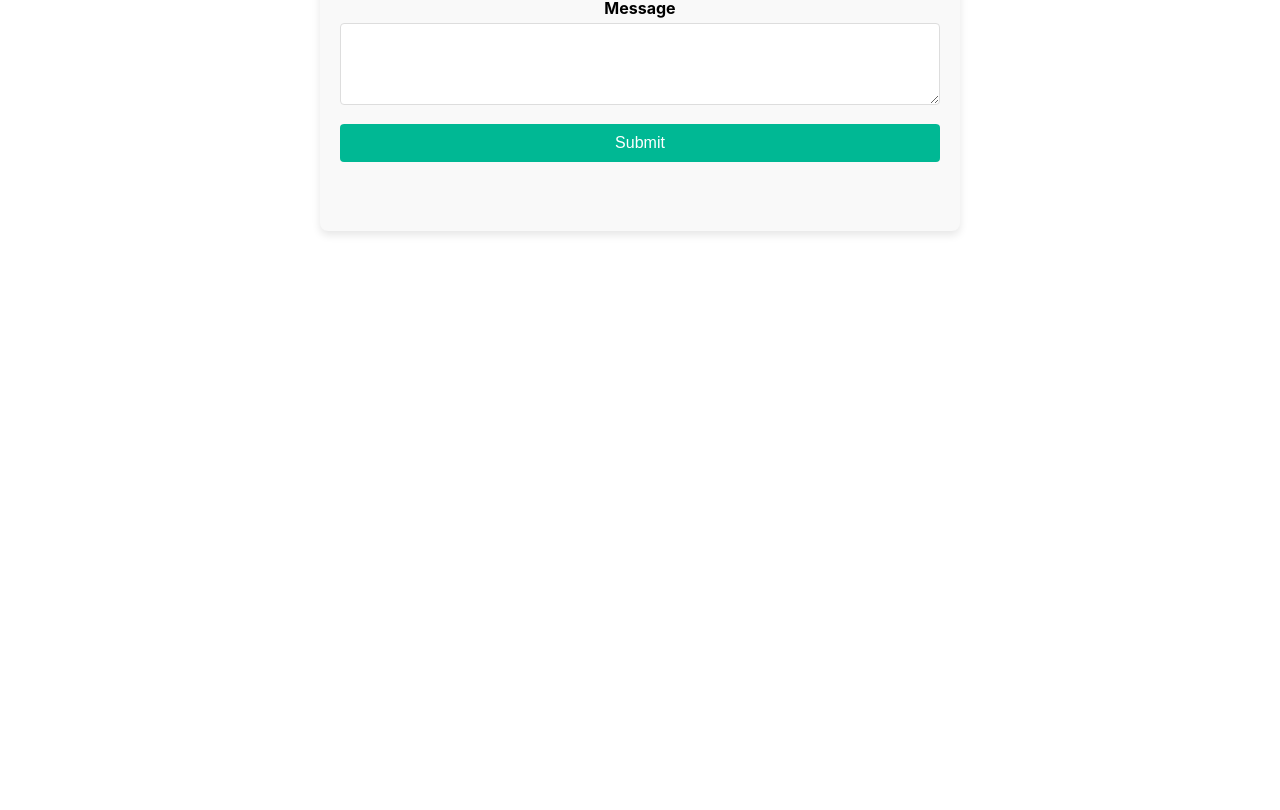
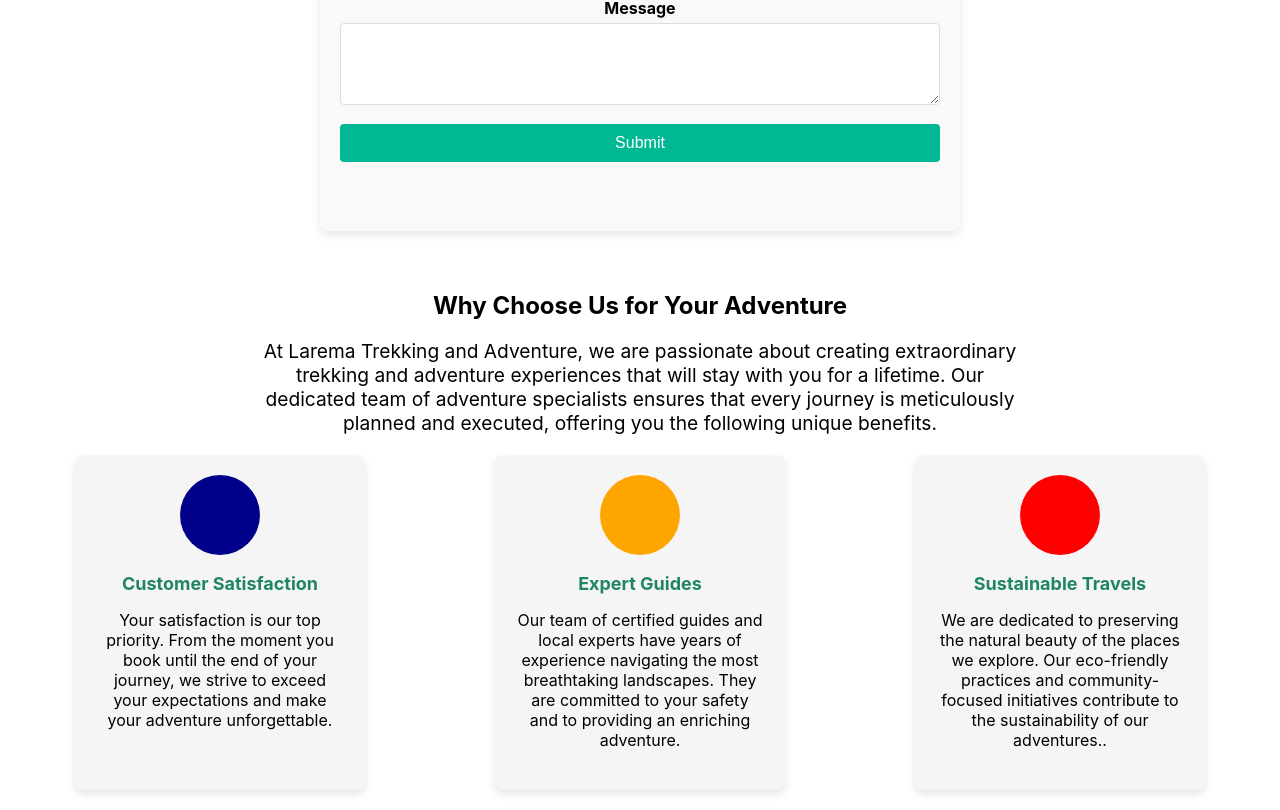
Before and after one commit to johnomeyo/larema, a React (Create React App) app: page / in a window 1280 px wide. Shown: the part 2924-3734 px from the top of the page. Before the commit the page ends 3175 px from the top, so only its background shows below. Built offline with nearby package versions, Linux system fonts and the light colour scheme; the HTML template or start-up script is replaced by a standard one.

Commit message:
Created the why choose us section

```diff
--- a/src/App.js
+++ b/src/App.js
@@ -3,6 +3,7 @@
 import About from "./pages/About";
 import Testimonial from "./pages/Testimonial";
 import Contact from "./pages/Contact";
+import WhyChooseUsSection from "./pages/WhyChooseUs";
 function App() {
   return (
     <>
@@ -10,6 +11,7 @@
       <About/>
       <Testimonial/>
       <Contact/>
+      <WhyChooseUsSection/>
     </>
   );
 }
--- a/src/pages/Contact.css
+++ b/src/pages/Contact.css
@@ -11,7 +11,8 @@
     display: flex;
     justify-content: space-between;
     margin-top: 20px;
-    flex-wrap: wrap; /* Allows items to wrap if they don't fit */
+    flex-wrap: wrap;
+    /* Allows items to wrap if they don't fit */
 }
 
 /* Individual contact option styling */
@@ -21,7 +22,8 @@
     padding: 10px;
     border: 1px solid grey;
     border-radius: 8px;
-    width: 24%; /* Four items per row on laptop screens */
+    width: 24%;
+    /* Four items per row on laptop screens */
     box-sizing: border-box;
 }
 
@@ -29,6 +31,7 @@
 .contact-option i {
     font-size: 24px;
     margin-bottom: 10px;
+    color: #1f8563;
 }
 
 /* Reset margins for paragraphs */
@@ -50,21 +53,27 @@
 
 /* Media queries for responsiveness */
 @media (max-width: 1024px) {
+
     /* Adjust width of contact options for medium screens */
     .contact-option {
-        width: 45%; /* Two items per row on medium screens */
-        margin-bottom: 20px; /* Add space between rows */
+        width: 45%;
+        /* Two items per row on medium screens */
+        margin-bottom: 20px;
+        /* Add space between rows */
     }
 }
 
 @media (max-width: 768px) {
+
     /* Stack contact options vertically on smaller screens */
     .contact-options {
         flex-direction: column;
     }
 
     .contact-option {
-        width: 100%; /* Full width for each contact option */
-        margin-bottom: 20px; /* Add space between stacked items */
+        width: 100%;
+        /* Full width for each contact option */
+        margin-bottom: 20px;
+        /* Add space between stacked items */
     }
 }
--- /dev/null
+++ b/src/pages/WhyChooseUs.css
@@ -0,0 +1,118 @@
+/* Make the section text center aligned with padding */
+.why-choose-us {
+    text-align: center;
+    padding: 20px;
+}
+
+/* Style the section heading */
+.why-choose-us h2 {
+    font-size: 24px;
+    margin-bottom: 10px;
+}
+
+/* Style the paragraph within the section */
+.why-choose-us p {
+    margin-bottom: 20px;
+}
+
+/* Container for cards with responsive layout */
+.card-container {
+    display: flex;
+    flex-wrap: wrap;
+    /* Allow cards to wrap to next line */
+    justify-content: space-around;
+    gap: 20px;
+    /* Add gap between cards */
+}
+
+/* Style each card */
+.card {
+    background-color: #f5f5f5;
+    border-radius: 8px;
+    padding: 20px;
+    text-align: center;
+    width: 250px;
+    /* Adjust card width as needed */
+    box-shadow: 0 4px 8px rgba(0, 0, 0, 0.1);
+    /* Optional: add shadow for better visibility */
+}
+
+/* Style the icon within each card */
+.card i {
+    font-size: 36px;
+    margin-bottom: 10px;
+    color: white;
+}
+
+/* Style the card heading */
+.card h3 {
+    font-size: 18px;
+    margin-bottom: 5px;
+}
+
+/* Style the icon avatar */
+.icon-avatar {
+    height: 80px;
+    width: 80px;
+    border-radius: 50%;
+    background-color: darkblue;
+    display: flex;
+    /* Use flexbox to center content */
+    align-items: center;
+    /* Center content vertically */
+    justify-content: center;
+    /* Center content horizontally */
+    margin: auto;
+    /* Center avatar horizontally in its container */
+}
+.icon-avatar1 {
+    height: 80px;
+    width: 80px;
+    border-radius: 50%;
+    background-color: orange;
+    display: flex;
+    /* Use flexbox to center content */
+    align-items: center;
+    /* Center content vertically */
+    justify-content: center;
+    /* Center content horizontally */
+    margin: auto;
+    /* Center avatar horizontally in its container */
+}
+.text{
+    max-width: 60vw;
+    margin: auto;
+    font-size: 1.2rem;
+}
+.choose-text{
+color: #1f8563;
+}
+.icon-avatar2 {
+    height: 80px;
+    width: 80px;
+    border-radius: 50%;
+    background-color: red;
+    display: flex;
+    /* Use flexbox to center content */
+    align-items: center;
+    /* Center content vertically */
+    justify-content: center;
+    /* Center content horizontally */
+    margin: auto;
+    /* Center avatar horizontally in its container */
+}
+/* Responsive design for smaller screens */
+@media (max-width: 768px) {
+    .card-container {
+        flex-direction: column;
+        /* Stack cards vertically on smaller screens */
+        align-items: center;
+        /* Center cards horizontally */
+    }
+    .card {
+        width: 100%;
+        /* Make cards take full width on small screens */
+        max-width: 300px;
+        /* Optional: set max width for cards on small screens */
+    }
+}
--- /dev/null
+++ b/src/pages/WhyChooseUs.jsx
@@ -0,0 +1,30 @@
+import React from 'react';
+import './WhyChooseUs.css';
+
+const WhyChooseUsSection = () => {
+    return (
+        <section className="why-choose-us">
+            <h2>Why Choose Us for Your Adventure</h2>
+   <div className="text">         <p>At Larema Trekking and Adventure, we are passionate about creating extraordinary trekking and adventure experiences that will stay with you for a lifetime. Our dedicated team of adventure specialists ensures that every journey is meticulously planned and executed, offering you the following unique benefits.</p></div>
+            <div className="card-container">
+                <div className="card">
+                    <div className="icon-avatar"> <i className="fa fa-thumbs-up"></i></div>
+                    <h3 className='choose-text'>Customer Satisfaction</h3>
+                    <p> Your satisfaction is our top priority. From the moment you book until the end of your journey, we strive to exceed your expectations and make your adventure unforgettable.</p>
+                </div>
+                <div className="card">
+                    <div className="icon-avatar1"> <i className="fa fa-earth"></i></div>
+                    <h3 className='choose-text'>Expert Guides</h3>
+                    <p>Our team of certified guides and local experts have years of experience navigating the most breathtaking landscapes. They are committed to your safety and to providing an enriching adventure.</p>
+                </div>
+                <div className="card">
+                    <div className="icon-avatar2"> <i className="fa fa-star"></i></div>
+                    <h3 className='choose-text'>Sustainable Travels</h3>
+                    <p>We are dedicated to preserving the natural beauty of the places we explore. Our eco-friendly practices and community-focused initiatives contribute to the sustainability of our adventures..</p>
+                </div>
+            </div>
+        </section>
+    );
+};
+
+export default WhyChooseUsSection;
```
